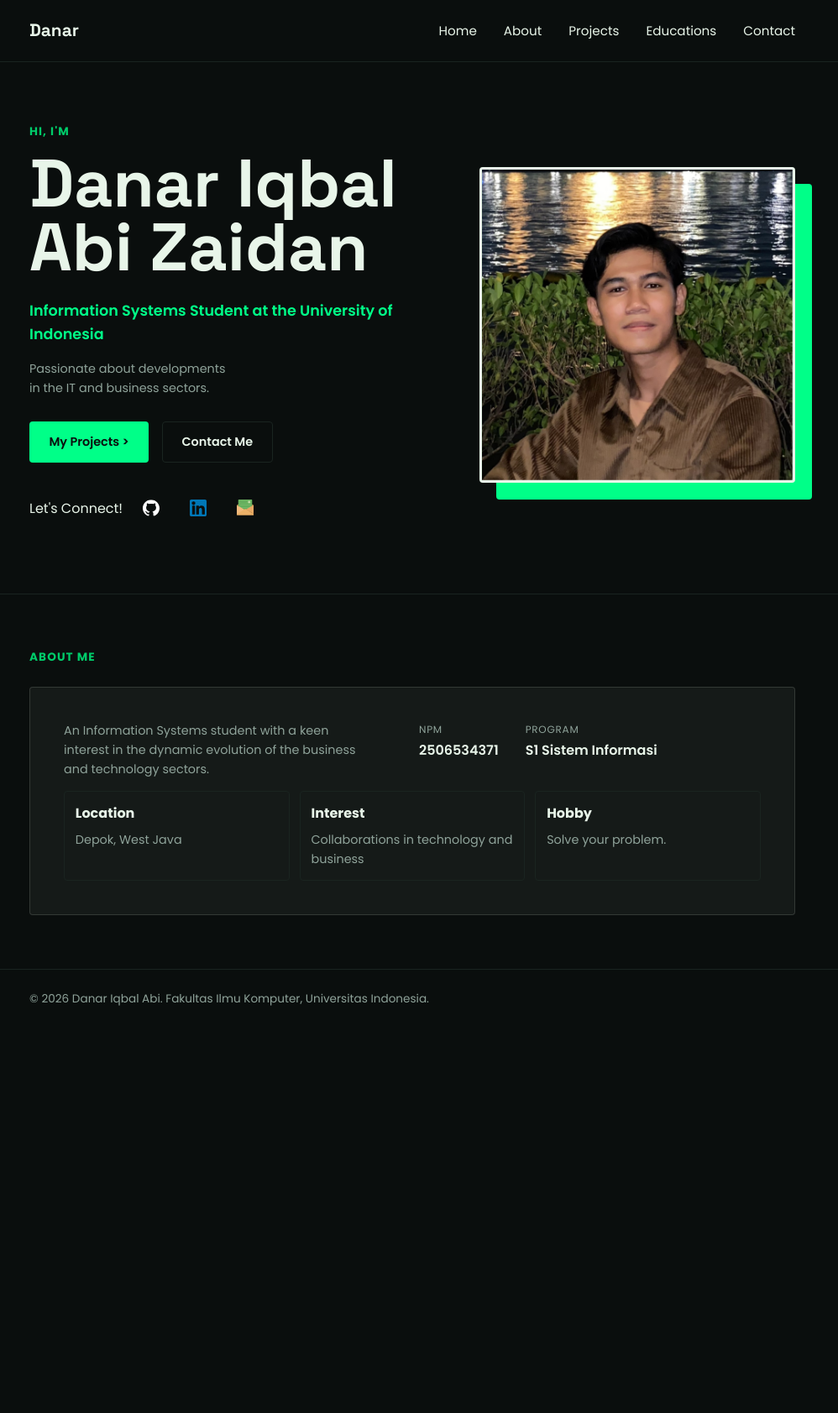
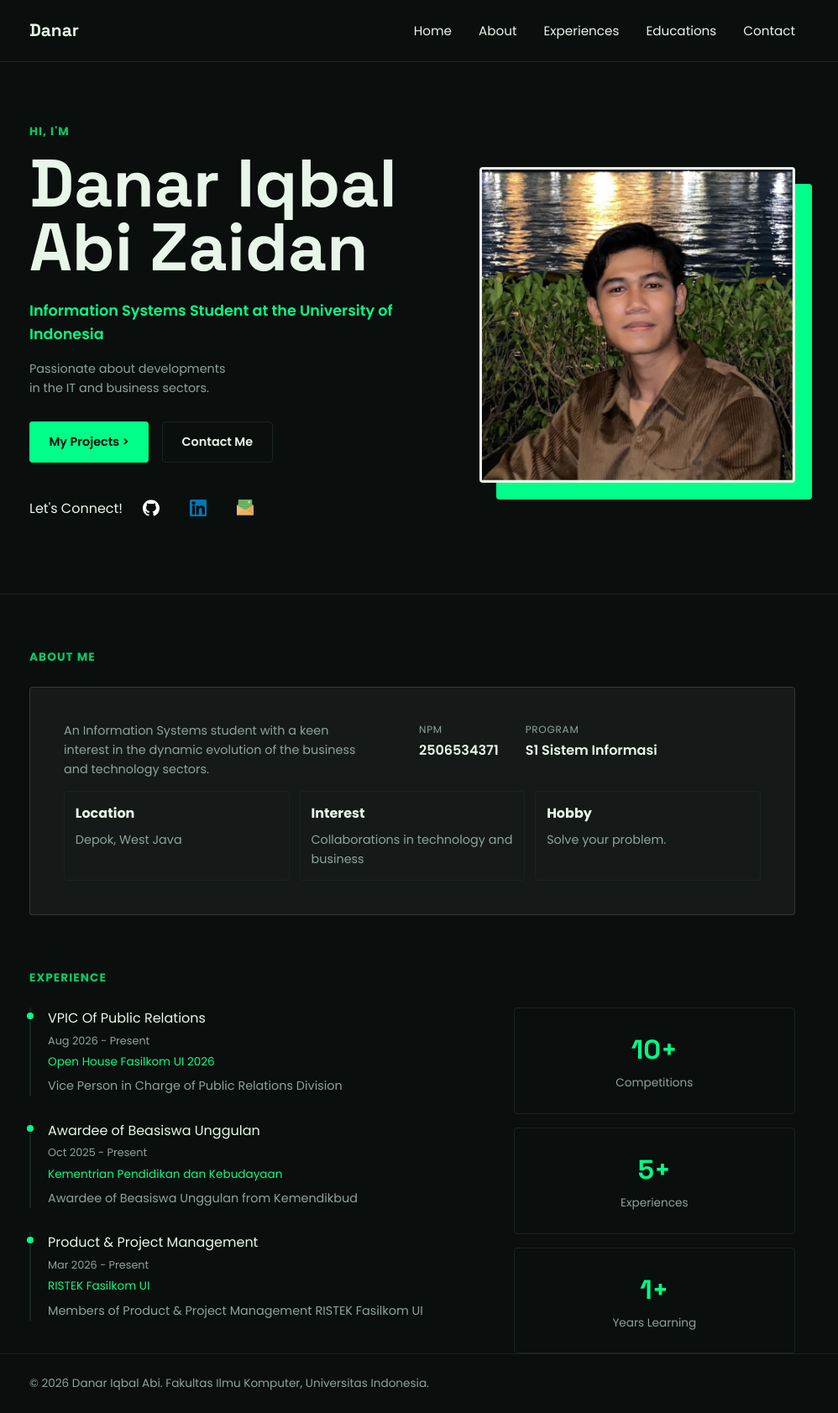
Before and after one commit to danariqbalabi/myportofolio, a Django app: page / in a window 1280 px wide. Shown: the whole page at 84% size, without its empty margins (149-1147 px from the left). Before the commit the page ends 1198 px from the top, so only its background shows below. Run offline with Django 5.2, Linux system fonts and the light colour scheme.

Commit message:
section experience hampir selesai

```diff
--- a/static/css/style.css
+++ b/static/css/style.css
@@ -331,8 +331,107 @@ nav ul {
     list-style: none;
 }
 
-@media (max-width: 600px) {
-    .about-cards {
+.experience {
+    padding: 4rem 0;
+    border-top: 1px solid var(--line);
+}
+
+.experience-layout {
+    display: grid;
+    grid-template-columns: 1.6fr 1fr;
+    gap: 2.5rem;
+    align-items: start;
+}
+
+.timeline {
+    display: flex;
+    flex-direction: column;
+    gap: 1.75rem;
+}
+
+.timeline-item {
+    padding-left: 1.25rem;
+    border-left: 2px solid var(--line);
+    position: relative;
+}
+
+.timeline-item::before {
+    content: "";
+    position: absolute;
+    left: -5px;
+    top: 0.4rem;
+    width: 8px;
+    height: 8px;
+    border-radius: 50%;
+    background-color: var(--accent);
+}
+
+.timeline-title {
+    display: flex;
+    justify-content: space-between;
+    align-items: baseline;
+    gap: 1rem;
+    flex-wrap: wrap;
+}
+
+.timeline-title h3 {
+    font-size: 1rem;
+    color: var(--ink);
+}
+
+.timeline-date {
+    font-size: 0.8rem;
+    color: var(--text-muted);
+    white-space: nowrap;
+}
+
+.timeline-org {
+    font-size: 0.85rem;
+    color: var(--accent);
+    margin: 0.2rem 0 0.4rem;
+}
+
+.timeline-desc {
+    font-size: 0.9rem;
+    color: var(--text-muted);
+}
+
+.stats-grid {
+    display: flex;
+    flex-direction: column;
+    gap: 1rem;
+}
+
+.stat-card {
+    padding: 1.5rem;
+    border: 1px solid var(--line);
+    border-radius: var(--radius);
+    text-align: center;
+}
+
+.stat-number {
+    display: block;
+    font-family: "Space Grotesk", sans-serif;
+    font-size: 2rem;
+    font-weight: 700;
+    color: var(--accent);
+}
+
+.stat-label {
+    font-size: 0.85rem;
+    color: var(--text-muted);
+}
+
+@media (max-width: 700px) {
+    .experience-layout {
         grid-template-columns: 1fr;
     }
+    .stats-grid {
+        flex-direction: row;
+        flex-wrap: wrap;
+    }
+    .stat-card {
+        flex: 1;
+        min-width: 140px;
+    }
 }
--- a/templates/index.html
+++ b/templates/index.html
@@ -18,7 +18,7 @@
                 <ul>
                     <li><a href="#home">Home</a></li>
                     <li><a href="#about">About</a></li>
-                    <li><a href="#projects">Projects</a></li>
+                    <li><a href="#exp">Experiences</a></li>
                     <li><a href="#edu">Educations</a></li>
                     <li><a href="#contact">Contact</a></li>
                 </ul>
@@ -103,6 +103,50 @@
                         </div>
                     </div>
                 </section>
+
+                <section class="exp" id="exp">
+                    <div class="container">
+                        <p class="section-kicker">Experience</p>
+                        <div class="experience-layout">
+                            <div class="timeline">
+                                <div class="timeline-item">
+                                    <div class="timeline-title"></div>
+                                    <p>VPIC Of Public Relations</p>
+                                    <span class="timeline-date">Aug 2026 - Present</span>
+                                    <p class="timeline-org">Open House Fasilkom UI 2026</p>
+                                <p class="timeline-desc">Vice Person in Charge of Public Relations Division</p>
+                                </div>
+                                <div class="timeline-item">
+                                    <div class="timeline-title"></div>
+                                    <p>Awardee of Beasiswa Unggulan</p>
+                                    <span class="timeline-date">Oct 2025 - Present</span>
+                                    <p class="timeline-org">Kementrian Pendidikan dan Kebudayaan</p>
+                                    <p class="timeline-desc">Awardee of Beasiswa Unggulan from Kemendikbud</p>
+                                </div>
+                                <div class="timeline-item">
+                                    <div class="timeline-title"></div>
+                                    <p>Product & Project Management</p>
+                                    <span class="timeline-date">Mar 2026 - Present</span>
+                                    <p class ="timeline-org">RISTEK Fasilkom UI</p>
+                                    <p class ="timeline-desc">Members of Product & Project Management RISTEK Fasilkom UI</p>
+                            </div>
+                        </div>
+                        <div class="stats-grid">
+                        <div class="stat-card">
+                            <span class="stat-number">10+</span>
+                            <span class="stat-label">Competitions</span>
+                        </div>
+                        <div class="stat-card">
+                            <span class="stat-number">5+</span>
+                            <span class="stat-label">Experiences</span>
+                        </div>
+                        <div class="stat-card">
+                            <span class="stat-number">1+</span>
+                            <span class="stat-label">Years Learning</span>
+                            </div>
+                        </div>
+                    </div>
+                </section>
             </main>
 
     <footer class="site-footer">
```
